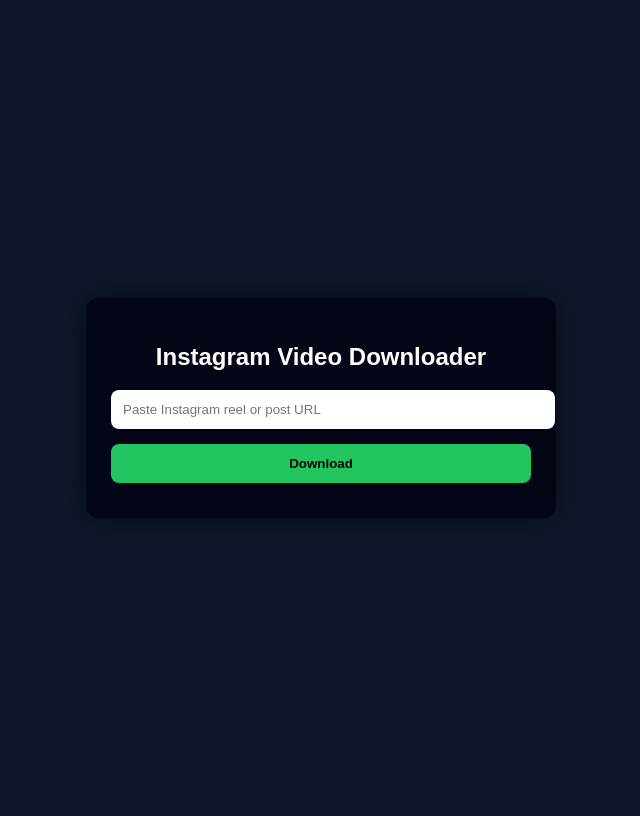
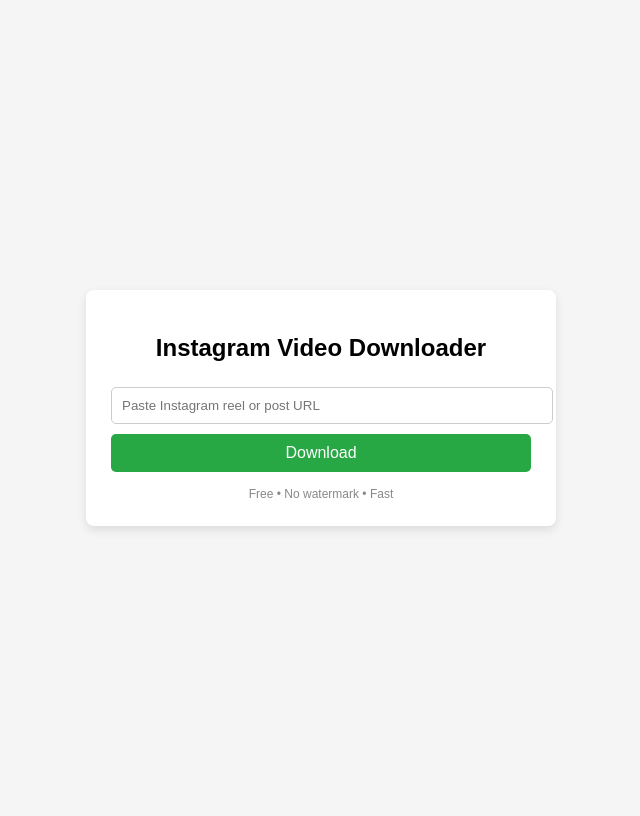
Before and after one commit to celebz2022/savefrom, a Flask app: page / in a window 1280 px wide. Shown: the whole page, without its empty margins (319-959 px from the left). Run offline with Flask 3, Linux system fonts and the light colour scheme.

Commit message:
Update index.html

```diff
--- a/templates/index.html
+++ b/templates/index.html
@@ -8,8 +8,7 @@
     <style>
         body {
             font-family: Arial, sans-serif;
-            background: #0f172a;
-            color: #fff;
+            background: #f5f5f5;
             display: flex;
             justify-content: center;
             align-items: center;
@@ -17,46 +16,56 @@
         }
 
         .box {
-            background: #020617;
+            background: white;
             padding: 25px;
-            border-radius: 12px;
+            border-radius: 8px;
             width: 100%;
             max-width: 420px;
             text-align: center;
-            box-shadow: 0 0 30px rgba(0,0,0,.5);
+            box-shadow: 0 4px 10px rgba(0,0,0,0.1);
+        }
+
+        h2 {
+            margin-bottom: 15px;
         }
 
         input {
             width: 100%;
-            padding: 12px;
-            border-radius: 8px;
-            border: none;
-            margin-bottom: 15px;
+            padding: 10px;
+            margin: 10px 0;
+            border-radius: 5px;
+            border: 1px solid #ccc;
         }
 
         button {
+            background: #28a745;
+            color: white;
+            border: none;
+            padding: 10px;
             width: 100%;
-            padding: 12px;
-            border-radius: 8px;
-            border: none;
-            background: #22c55e;
-            color: #000;
-            font-weight: bold;
+            border-radius: 5px;
             cursor: pointer;
+            font-size: 16px;
         }
 
         button:hover {
-            background: #16a34a;
+            background: #218838;
         }
 
-        .error {
-            color: #f87171;
+        #loader {
+            display: none;
             margin-top: 10px;
         }
 
-        .loader {
-            display: none;
+        #error {
+            color: red;
+            margin-top: 10px;
+        }
+
+        footer {
             margin-top: 15px;
+            font-size: 12px;
+            color: #888;
         }
     </style>
 </head>
@@ -65,12 +74,16 @@
 <div class="box">
     <h2>Instagram Video Downloader</h2>
 
-    <input type="text" id="url" placeholder="Paste Instagram reel or post URL">
+    <input id="url" type="text" placeholder="Paste Instagram reel or post URL">
 
     <button onclick="download()">Download</button>
 
-    <div class="loader" id="loader">Processing…</div>
-    <div class="error" id="error"></div>
+    <div id="loader">⏳ Processing...</div>
+    <div id="error"></div>
+
+    <footer>
+        Free • No watermark • Fast
+    </footer>
 </div>
 
 <script>
@@ -81,6 +94,9 @@
 
     errorBox.innerText = "";
     loader.style.display = "block";
+
+    // ✅ MUST open popup immediately (browser requirement)
+    const popup = window.open("", "_blank");
 
     fetch("/download", {
         method: "POST",
@@ -93,23 +109,25 @@
 
         if (data.error) {
             errorBox.innerText = data.error;
+            popup.close();
             return;
         }
 
-        // ✅ Open affiliate popup FIRST (important for browser)
-        window.open("{{ affiliate_link }}", "_blank");
+        // ✅ Redirect popup to affiliate link
+        popup.location.href = "https://www.amazon.ae/dp/B07DX89ZHN?tag=healthhackzon-21";
 
         // ✅ Trigger video download
         const a = document.createElement("a");
         a.href = data.download_url;
-        a.download = data.title + ".mp4";
+        a.download = (data.title || "instagram_video") + ".mp4";
         document.body.appendChild(a);
         a.click();
         document.body.removeChild(a);
     })
     .catch(() => {
         loader.style.display = "none";
-        errorBox.innerText = "Something went wrong. Try again.";
+        popup.close();
+        errorBox.innerText = "Video not available. Make sure the link is public and valid.";
     });
 }
 </script>
```
